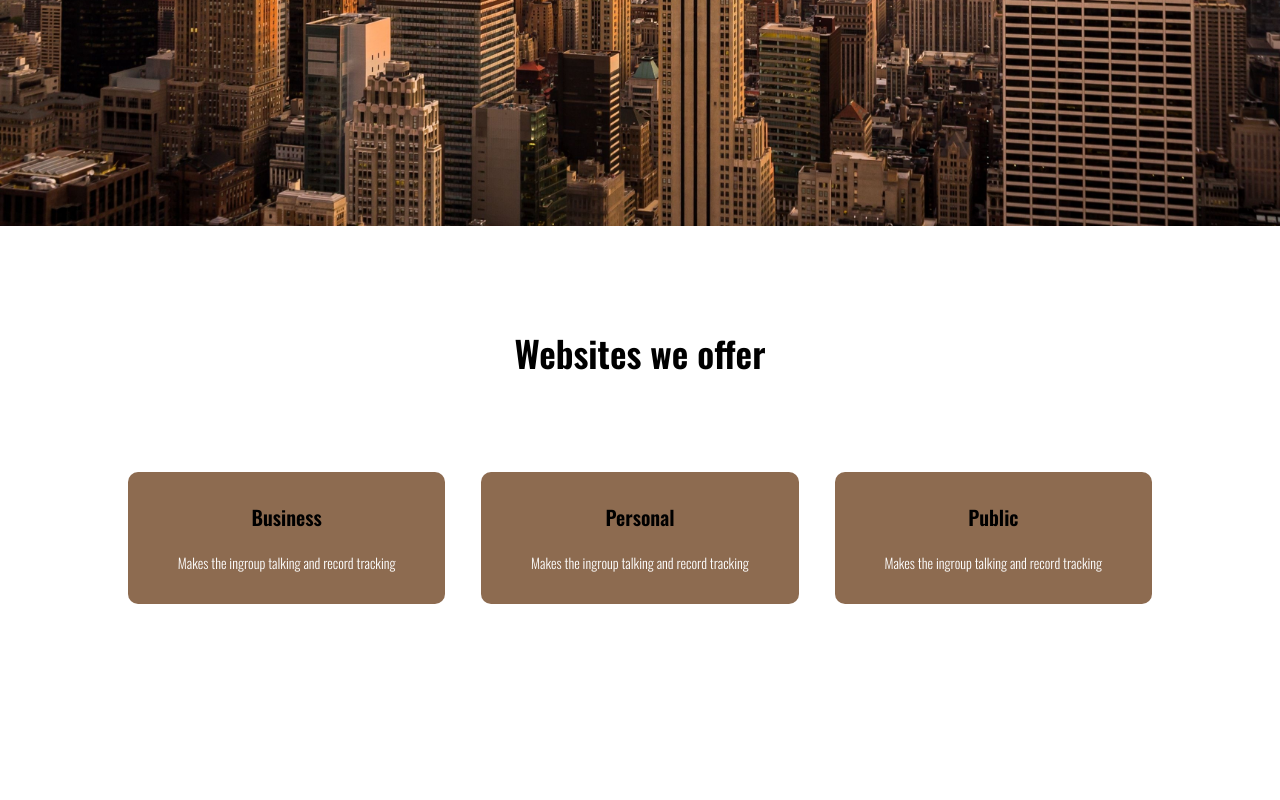
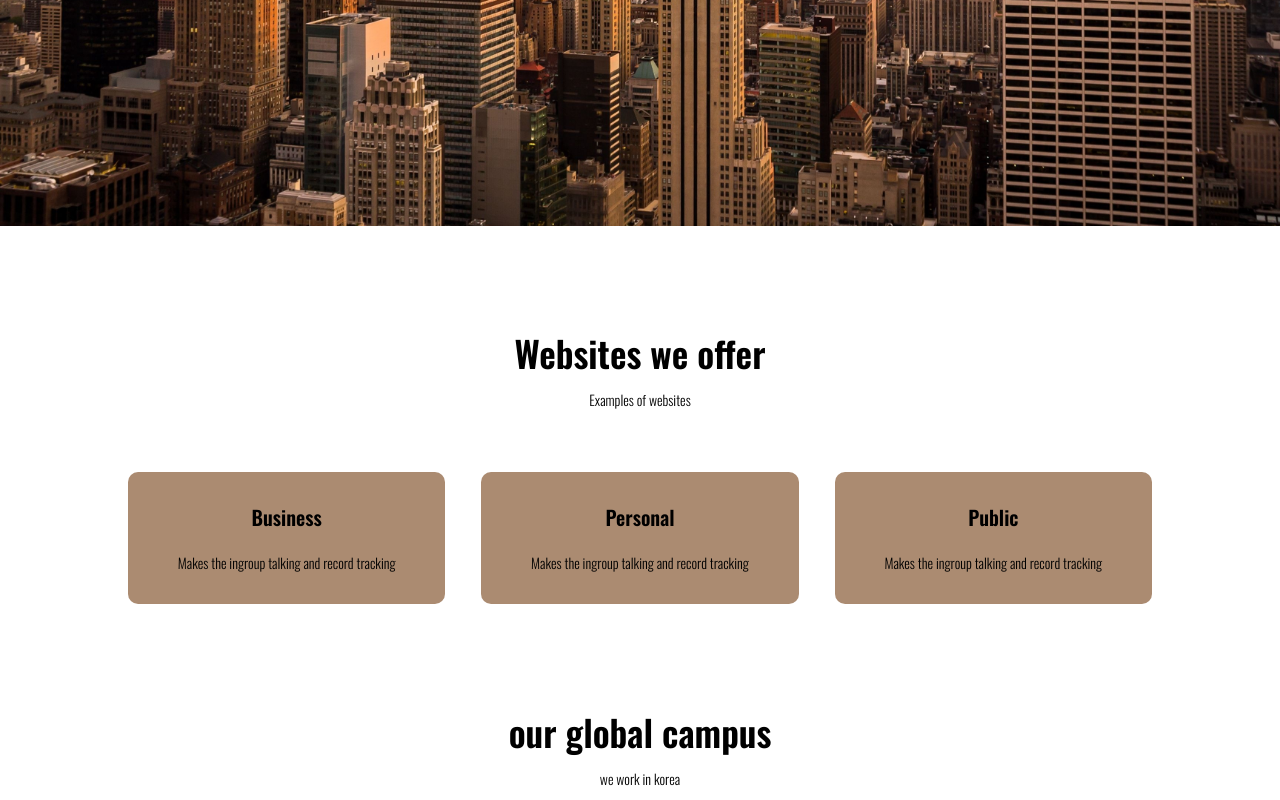
Before and after one commit to JavaSiro/adwebsite-main, a plain HTML site: page index.html in a window 1280 px wide. Shown: the part 574-1374 px from the top of the page. Before the commit the page ends 1229 px from the top, so only its background shows below. Drawn offline with nearby package versions, Linux system fonts and the light colour scheme.

Commit message:
task bar

```diff
--- a/index.html
+++ b/index.html
@@ -55,6 +55,13 @@ free@6.6.0/css/fontawesome.min.css">
     </div>
 </section>
 
+<!------campus-->
+<section class="campus">
+    <h1>our global campus</h1>
+    <p>we work in korea</pp>
+
+</section>
+
 <!------toggle menu-->
     <script>
         var navLinks=document.getElementById("navLinks");
--- a/style.css
+++ b/style.css
@@ -117,7 +117,7 @@ h1{
     font-weight:600;
 }
 p{
-    color:#ffffff;
+    color:#000000;
     font-size:14px;
     font-weight:300;
     line-height:22px;
@@ -130,7 +130,7 @@ p{
 }
 .website-col{
     flex-basis:31%;
-    background:#663915be;
+    background:#8f6441be;
     border-radius:10px;
     margin-bottom:5%;
     padding:20px 12px;
@@ -143,10 +143,18 @@ h3{
     margin:10px 0;
 }
 .website-col:hover{
-    box-shadow: 0 0 20px 0px rgb(0, 0, 0);
+    box-shadow: 0 0 20px 0px rgba(0, 0, 0, 0.767);
 }
 @media(max-width: 700px){
     .row{
         flex-direction: column;
     }
     }
+    /*----campus------*/
+    .campus{
+        width:80%;
+        margin:auto;
+        text-align: center;
+        padding-top:50px;
+
+    }
```
